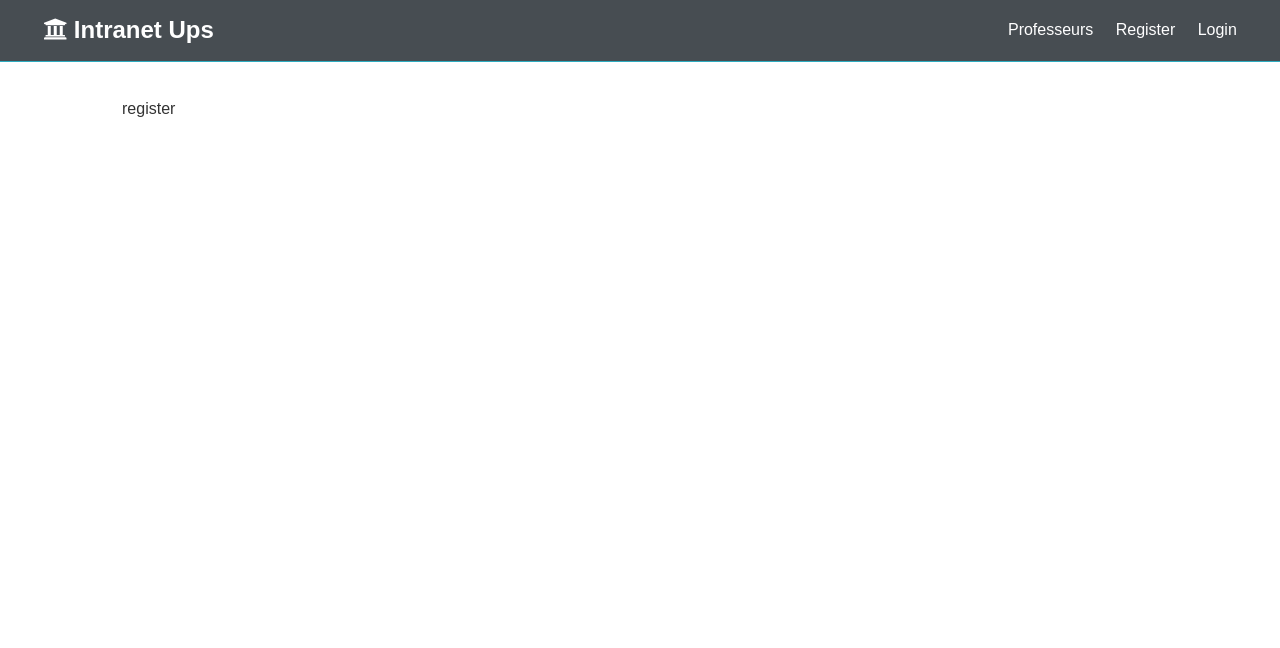
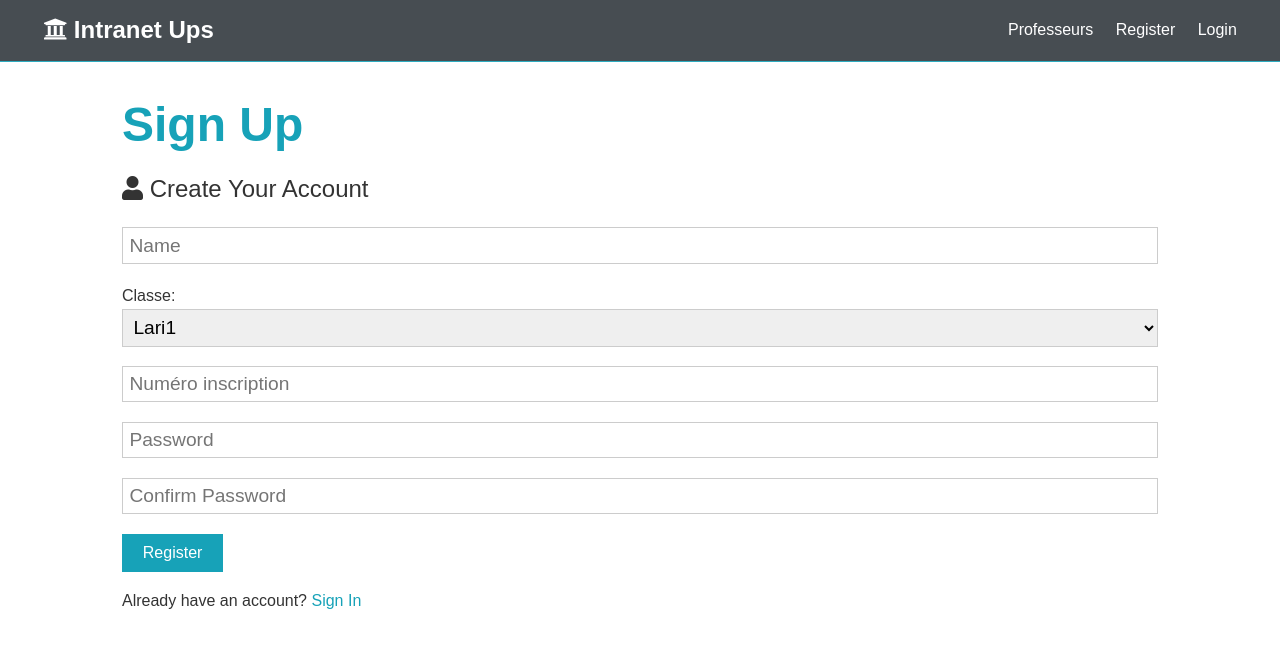
Before and after one commit to HcinetA/UPS-MGMT, a React (Create React App) app in the folder client/: page /register in a window 1280 px wide. Shown: the top 648 px of the page. Built offline with nearby package versions, Linux system fonts and the light colour scheme.

Commit message:
State management

```diff
--- a/client/src/components/auth/Register.js
+++ b/client/src/components/auth/Register.js
@@ -1,6 +1,90 @@
-import React from 'react';
+import React, { Fragment, useState } from 'react';
 
 const Register = () => {
-  return <div>register</div>;
+  const [formData, setFormData] = useState({
+    name: '',
+    classe: '',
+    NI: '',
+    password: '',
+    password2: '',
+  });
+  const { name, classe, NI, password, password2 } = formData;
+  const onChange = (e) =>
+    setFormData({ ...formData, [e.target.name]: e.target.value });
+
+  const onSubmit = (e) => {
+    e.preventDefault();
+    if (password !== password2) {
+      console.log('passwords do not match');
+    } else {
+      console.log(formData);
+    }
+  };
+  return (
+    <Fragment>
+      <h1 className='large text-primary'>Sign Up</h1>
+      <p className='lead'>
+        <i className='fas fa-user'></i> Create Your Account
+      </p>
+      <form className='form' onSubmit={(e) => onSubmit(e)}>
+        <div className='form-group'>
+          <input
+            type='text'
+            placeholder='Name'
+            name='name'
+            value={name}
+            onChange={(e) => onChange(e)}
+            required
+          />
+        </div>
+        <div className='form-group'>
+          <label for='cars'>Classe:</label>
+
+          <select name='classe' value={classe} onChange={(e) => onChange(e)}>
+            <option name='Lari1'>Lari1</option>
+            <option name='Lari2'>Lari2</option>
+            <option name='Larit 3'>Lari3</option>
+            <option name='Lfsi 3'>Lfsi3</option>
+          </select>
+        </div>
+        <div className='form-group'>
+          <input
+            type='text'
+            placeholder='Numéro inscription'
+            name='NI'
+            value={NI}
+            onChange={(e) => onChange(e)}
+            required
+          />
+        </div>
+        <div className='form-group'>
+          <input
+            type='password'
+            placeholder='Password'
+            name='password'
+            minLength='7'
+            value={password}
+            onChange={(e) => onChange(e)}
+            required
+          />
+        </div>
+        <div className='form-group'>
+          <input
+            type='password'
+            placeholder='Confirm Password'
+            name='password2'
+            minLength='7'
+            value={password2}
+            onChange={(e) => onChange(e)}
+            required
+          />
+        </div>
+        <input type='submit' className='btn btn-primary' value='Register' />
+      </form>
+      <p className='my-1'>
+        Already have an account? <a href='login.html'>Sign In</a>
+      </p>
+    </Fragment>
+  );
 };
 export default Register;
```
